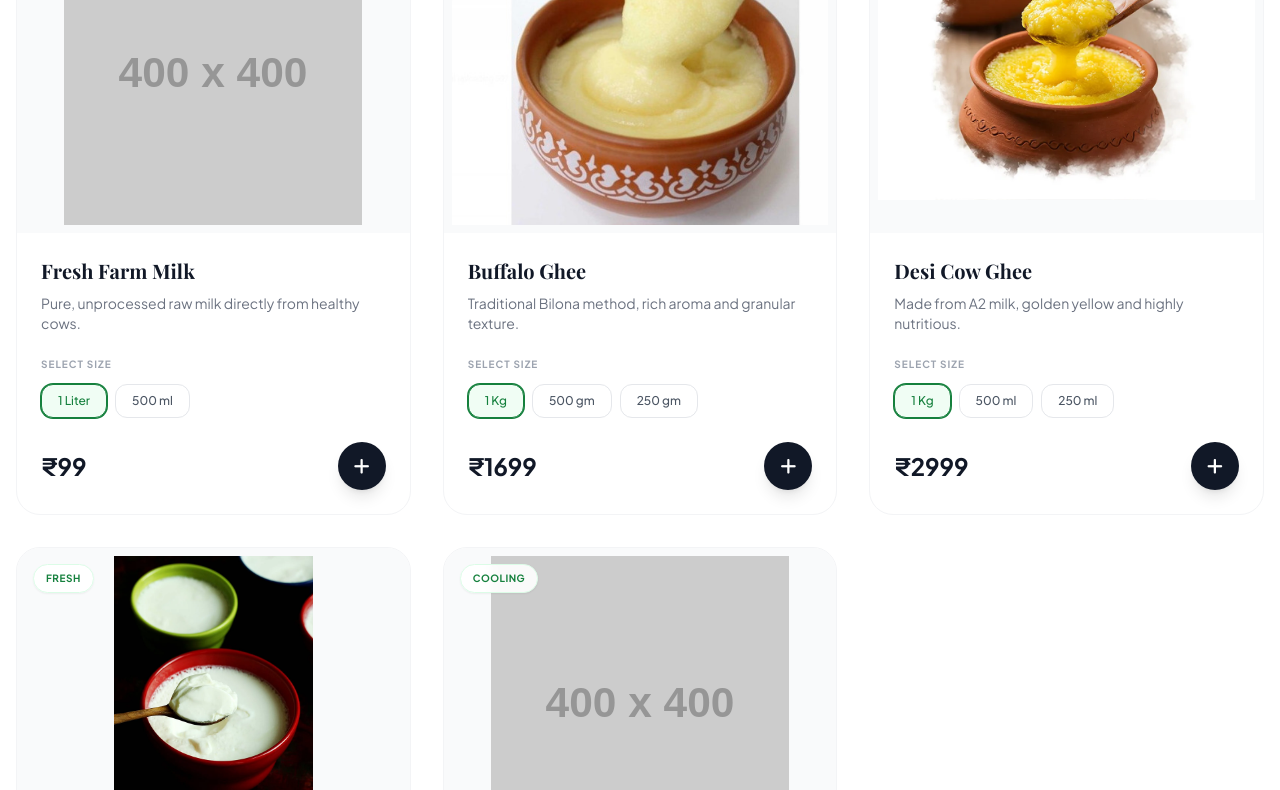
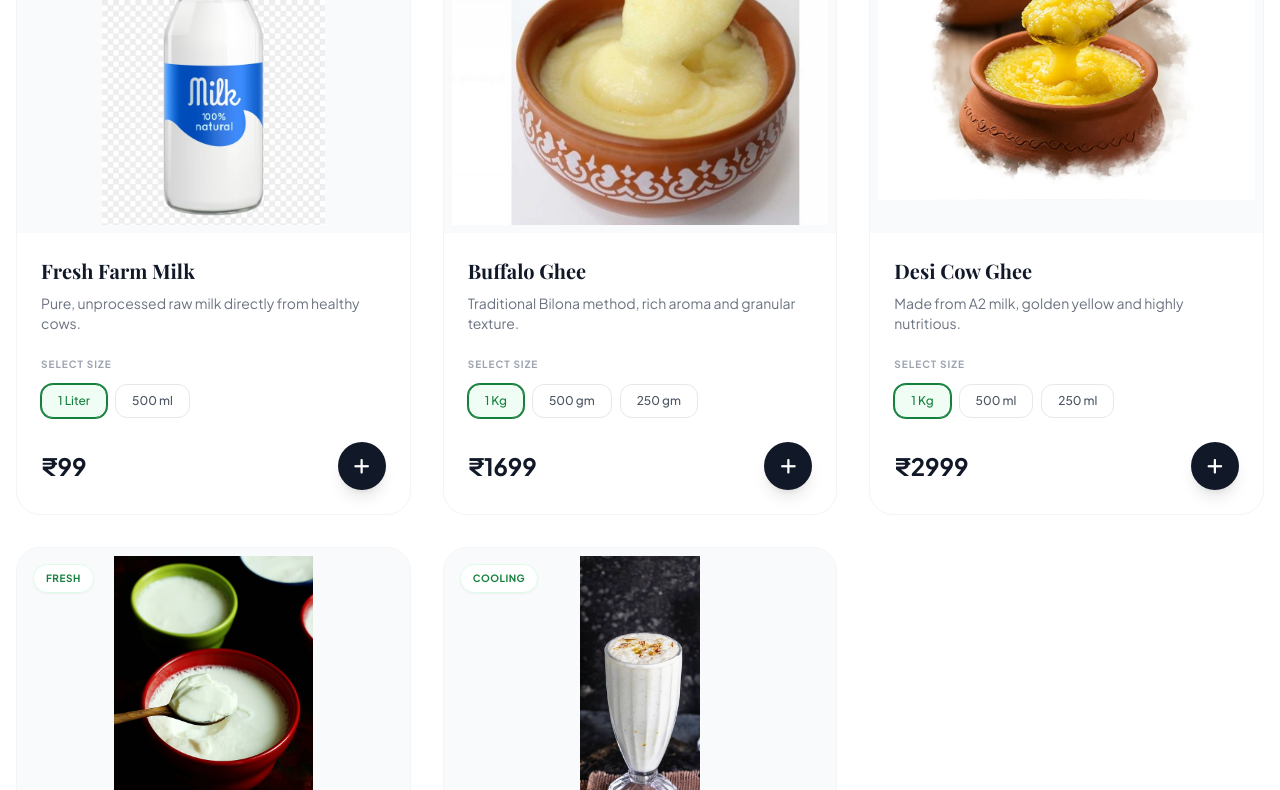
Before and after one commit to SHADOW-0724/Swastik-Dairy-Farm, a plain HTML site: page index.html in a window 1280 px wide. Shown: the part 2010-2800 px from the top of the page. Drawn offline with nearby package versions, Linux system fonts and the light colour scheme; placeholder pictures from the web are drawn by us.

```diff
--- a/index.html
+++ b/index.html
@@ -121,7 +121,7 @@
                 <a href="#" class="flex items-center gap-3 group">
                     <!-- Increased Logo Size -->
                     <div class="h-16 w-16 md:h-20 md:w-20 relative transition-transform duration-300 group-hover:scale-105">
-                        <img src="swastik_logo.png" alt="Swastik Dairy Logo"
+                        <img src="SOF.png" alt="Swastik Dairy Logo"
                              onerror="this.style.display='none'; document.getElementById('fallback-logo').style.display='flex';"
                              class="h-full w-full object-contain hidden drop-shadow-sm" id="main-logo-img">
 
@@ -517,7 +517,7 @@
                 id: 1,
                 name: "Fresh Farm Milk",
                 description: "Pure, unprocessed raw milk directly from healthy cows.",
-                image: "image_465efc.png",
+                image: "milk bottle.jpeg",
                 variants: [
                     { size: "1 Liter", price: 99 },
                     { size: "500 ml", price: 50 }
@@ -564,7 +564,7 @@
                 id: 5,
                 name: "Village Lassi",
                 description: "Refreshing traditional drink, lightly sweetened and chilled.",
-                image: "image_4661bf.png",
+                image: "lassi.jpeg",
                 variants: [
                     { size: "1 Liter", price: 45 },
                     { size: "500 ml", price: 25 },
```
